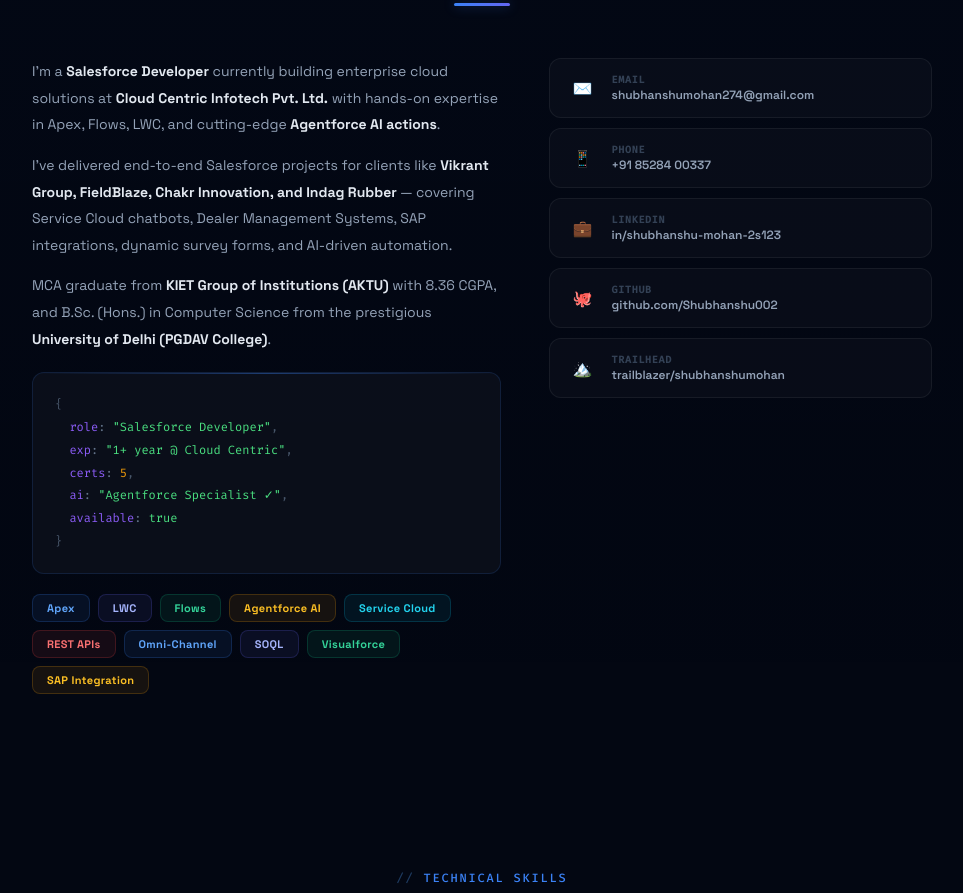
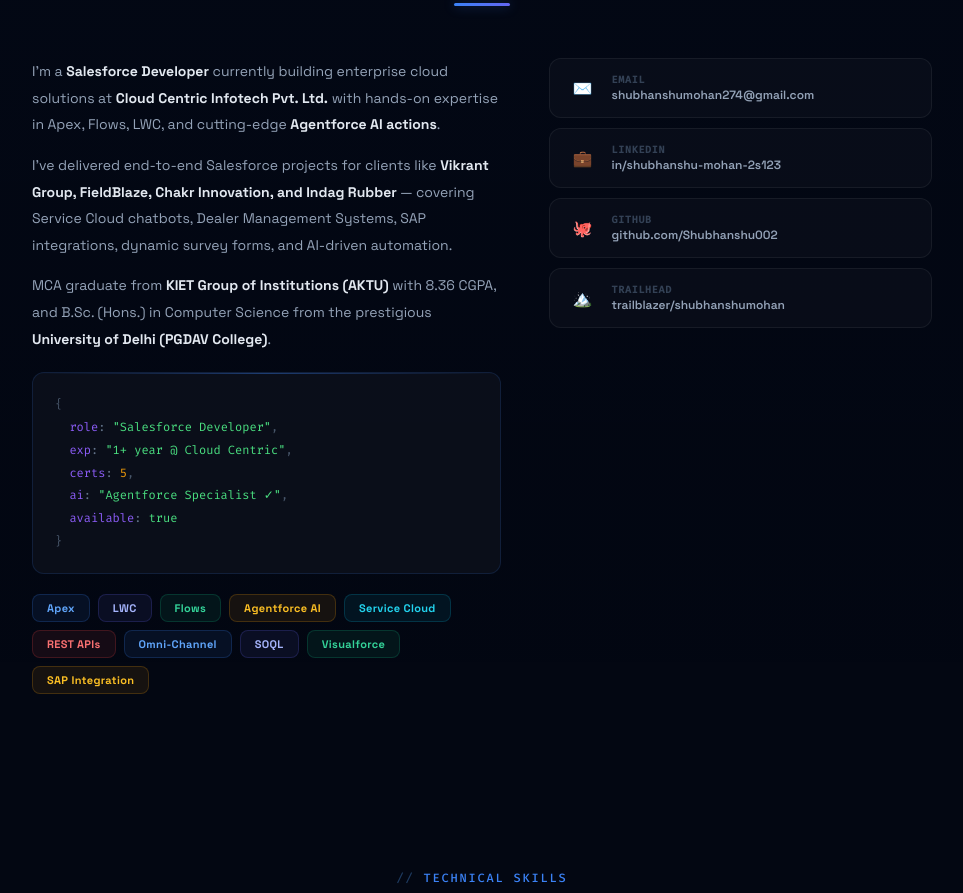
Before and after one commit to Shubhanshu002/portfolio, a plain HTML site: page index.html in a window 1280 px wide. Shown: the part 1217-2110 px from the top of the page, without its empty margins (158-1121 px from the left). Drawn offline with nearby package versions, Linux system fonts and the light colour scheme.

```diff
--- a/index.html
+++ b/index.html
@@ -2215,12 +2215,7 @@
             <div class="cc-val">shubhanshumohan274@gmail.com</div>
           </div>
         </a>
-        <a class="cc" href="tel:+918528400337"><span class="cc-ico">&#x1F4F1;</span>
-          <div>
-            <div class="cc-lbl">Phone</div>
-            <div class="cc-val">+91 85284 00337</div>
-          </div>
-        </a>
+
         <a class="cc" href="https://www.linkedin.com/in/shubhanshu-mohan-2s123/" target="_blank"><span
             class="cc-ico">&#x1F4BC;</span>
           <div>
```
